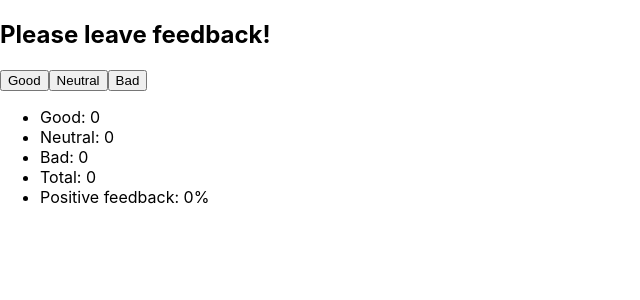
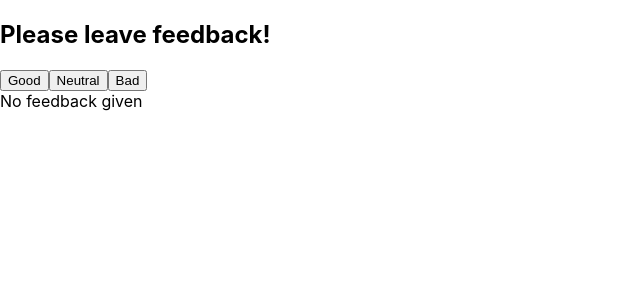
Before and after one commit to RomanPalna/goit-react-hw-02-feedback, a React (Create React App) app: page / in a window 1280 px wide. Shown: the top 300 px of the page, without its empty margins (0-640 px from the left). Built offline with nearby package versions, Linux system fonts and the light colour scheme.

Commit message:
task 4 fore homework is done

```diff
--- a/src/Components/Feedback.js
+++ b/src/Components/Feedback.js
@@ -1,8 +1,9 @@
 import React, { Component } from 'react';
-import Statistic from './Statistics';
+import Statistics from './Statistics';
+import Notification from './Notification';
 // import s from './Feedback.module.css';
 
-class Feedback extends Component {
+export default class Feedback extends Component {
   static propTypes = {
     //
   };
@@ -11,6 +12,7 @@ class Feedback extends Component {
     good: 0,
     neutral: 0,
     bad: 0,
+    visible: true,
   };
 
   countGoodFeed = () => {
@@ -56,6 +58,14 @@ class Feedback extends Component {
   };
 
   render() {
+    if (
+      Object.values(this.state).reduce(function (feedbackCurr, feedbackNext) {
+        const feed = feedbackCurr + feedbackNext;
+        if (feed > 0) {
+          return feed;
+        }
+      }) > 0
+    ) {
       return (
         <div className="feedback">
           <h2>Please leave feedback!</h2>
@@ -64,7 +74,7 @@ class Feedback extends Component {
             <button onClick={this.countNeutralFeed}>Neutral</button>
             <button onClick={this.countBadFeed}>Bad</button>
           </div>
-        <Statistic
+          <Statistics
             good={this.state.good}
             neutral={this.state.neutral}
             bad={this.state.bad}
@@ -73,7 +83,37 @@ class Feedback extends Component {
           />
         </div>
       );
+    } else {
+      return (
+        <div className="feedback">
+          <h2>Please leave feedback!</h2>
+          <div>
+            <button onClick={this.countGoodFeed}>Good</button>
+            <button onClick={this.countNeutralFeed}>Neutral</button>
+            <button onClick={this.countBadFeed}>Bad</button>
+          </div>
+          <Notification message="No feedback given" />
+        </div>
+      );
+    }
   }
 }
 
-export default Feedback;
+//  return (
+//    <div className="feedback">
+//      <h2>Please leave feedback!</h2>
+//      <div>
+//        <button onClick={this.countGoodFeed}>Good</button>
+//        <button onClick={this.countNeutralFeed}>Neutral</button>
+//        <button onClick={this.countBadFeed}>Bad</button>
+//      </div>
+//      <Statistics
+//        good={this.state.good}
+//        neutral={this.state.neutral}
+//        bad={this.state.bad}
+//        total={this.countTotalFeedback()}
+//        positivePercentage={this.countPositiveFeedbackPercentage()}
+//      />
+//      <Notification message="No feedback given" />
+//    </div>
+//  );
--- /dev/null
+++ b/src/Components/Notification.js
@@ -0,0 +1,3 @@
+const Notification = ({ message }) => <div>{message}</div>;
+
+export default Notification;
--- a/src/Components/Statistics.js
+++ b/src/Components/Statistics.js
@@ -1,4 +1,4 @@
-const Statistic = ({ bad, neutral, good, total, positivePercentage }) => (
+const Statistics = ({ bad, neutral, good, total, positivePercentage }) => (
   <ul>
     <li>Good: {good}</li>
     <li>Neutral: {neutral}</li>
@@ -7,4 +7,4 @@ const Statistic = ({ bad, neutral, good, total, positivePercentage }) => (
     <li>Positive feedback: {positivePercentage}%</li>
   </ul>
 );
-export default Statistic;
+export default Statistics;
```
Lines whose indentation alone changed are shown as unchanged.
